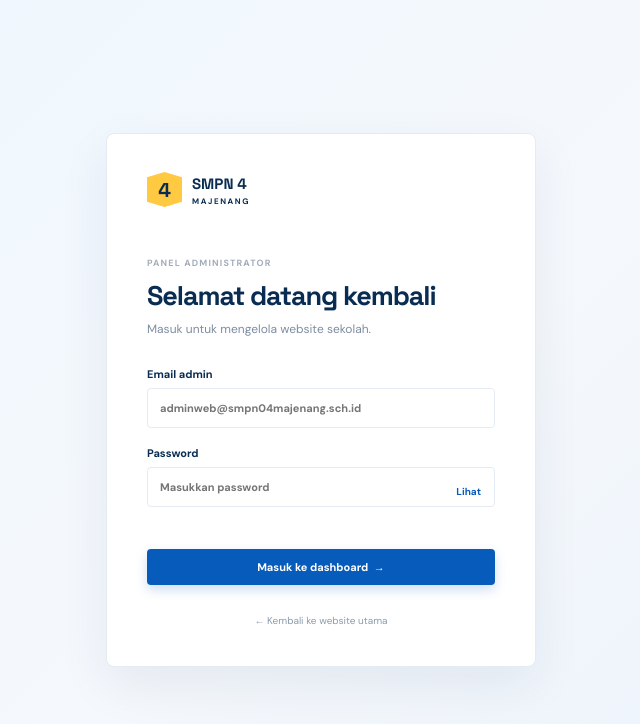
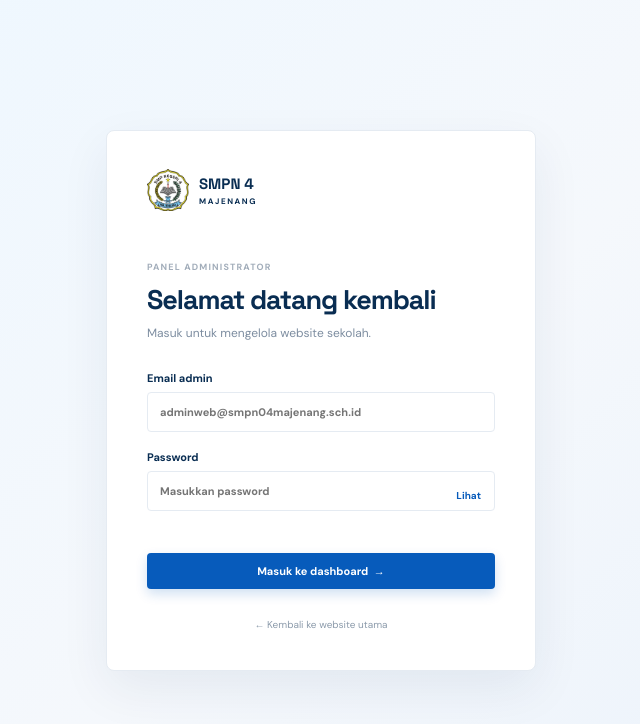
Before and after one commit to Wartam/smpn_4_majenang, a website: page public/login.html in a window 1280 px wide. Shown: the whole page, without its empty margins (319-959 px from the left). Drawn offline with Linux system fonts and the light colour scheme.

Commit message:
Perbarui logo admin dan papan nama beranda

```diff
--- /dev/null
+++ b/public/admin-logo.css
@@ -0,0 +1,11 @@
+.admin-logo {
+  width: 38px;
+  height: 38px;
+  object-fit: contain;
+  flex: none;
+}
+
+.login-brand .admin-logo {
+  width: 42px;
+  height: 42px;
+}
--- a/public/login.html
+++ b/public/login.html
@@ -5,7 +5,7 @@
     <meta name="robots" content="noindex, nofollow" /><title>Login Admin — SMPN 4 Majenang</title>
     <link rel="preconnect" href="https://fonts.googleapis.com" /><link rel="preconnect" href="https://fonts.gstatic.com" crossorigin />
     <link href="https://fonts.googleapis.com/css2?family=DM+Sans:wght@400;500;600;700&family=Space+Grotesk:wght@500;600;700&display=swap" rel="stylesheet" />
-    <link rel="stylesheet" href="/admin.css" />
+    <link rel="stylesheet" href="/admin.css" /><link rel="stylesheet" href="/admin-logo.css" />
   </head>
-  <body class="login-page"><main class="login-card"><a class="admin-brand login-brand" href="/"><span class="admin-mark">4</span><span><b>SMPN 4</b><small>MAJENANG</small></span></a><div class="login-heading"><p class="admin-kicker">PANEL ADMINISTRATOR</p><h1>Selamat datang kembali</h1><p>Masuk untuk mengelola website sekolah.</p></div><form id="login-form"><label>Email admin<input name="email" type="email" autocomplete="username" placeholder="adminweb@smpn04majenang.sch.id" required /></label><label>Password<div class="password-wrap"><input name="password" type="password" autocomplete="current-password" placeholder="Masukkan password" required /><button type="button" id="toggle-password">Lihat</button></div></label><p class="login-error" role="alert"></p><button class="admin-button primary login-submit" type="submit">Masuk ke dashboard <span>→</span></button></form><p class="login-back"><a href="/">← Kembali ke website utama</a></p></main><script src="/login.js"></script></body>
+  <body class="login-page"><main class="login-card"><a class="admin-brand login-brand" href="/"><img class="admin-logo" src="/logo-smpn4-transparan.png" alt="Logo SMP Negeri 4 Majenang" /><span><b>SMPN 4</b><small>MAJENANG</small></span></a><div class="login-heading"><p class="admin-kicker">PANEL ADMINISTRATOR</p><h1>Selamat datang kembali</h1><p>Masuk untuk mengelola website sekolah.</p></div><form id="login-form"><label>Email admin<input name="email" type="email" autocomplete="username" placeholder="adminweb@smpn04majenang.sch.id" required /></label><label>Password<div class="password-wrap"><input name="password" type="password" autocomplete="current-password" placeholder="Masukkan password" required /><button type="button" id="toggle-password">Lihat</button></div></label><p class="login-error" role="alert"></p><button class="admin-button primary login-submit" type="submit">Masuk ke dashboard <span>→</span></button></form><p class="login-back"><a href="/">← Kembali ke website utama</a></p></main><script src="/login.js"></script></body>
 </html>
```
Also changed, not shown: public/admin.html (+2 -2 lines), public/index.html (+1 -1 lines).
